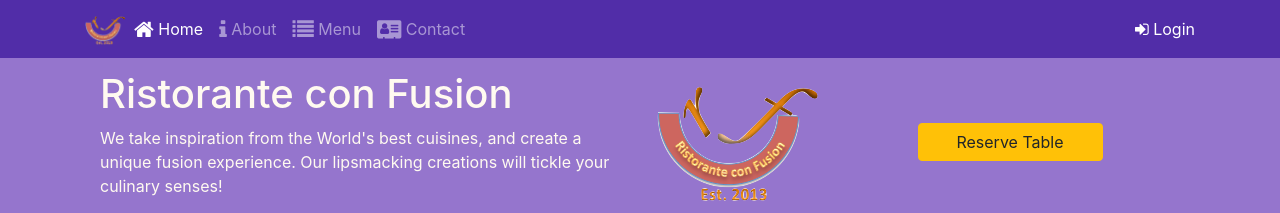
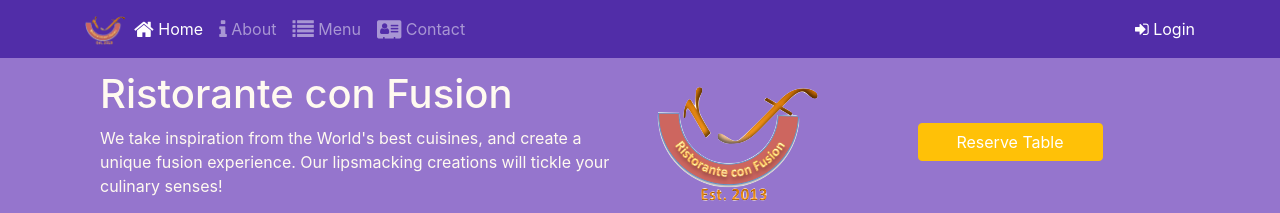
Before and after one commit to basharssalman/conFusion, a website: page index.html in a window 1280 px wide. Shown: the top 213 px of the page. Drawn offline with nearby package versions, Linux system fonts and the light colour scheme.

Commit message:
NPM Scripts Part 2

```diff
--- a/index.html
+++ b/index.html
@@ -8,11 +8,13 @@
     <meta http-equiv="x-ua-compatible" content="ie=edge">
 
     <!-- Bootstrap CSS -->
+    <!-- build:css css/main.css -->
     <link rel="stylesheet" href="node_modules/bootstrap/dist/css/bootstrap.min.css">
     <link rel="stylesheet" href="node_modules/font-awesome/css/font-awesome.min.css">
     <link rel="stylesheet" href="node_modules/bootstrap-social/bootstrap-social.css">
     <link rel="stylesheet" href="css/styles.css">
     <title>Ristorante Con Fusion</title>
+    <!-- endbuild -->
 </head>
 
 <body>
@@ -163,7 +165,7 @@
                 <div class="col-12 col-sm-3 align-self-center">
                     <img src="./img/logo.png" class="img-fluid">
                 </div>
-                <a id="reserve-id" class="col-12 col-sm-2 btn btn-block btn-warning align-self-center">Reserve Table</a>
+                <a id="reserve-id" class="col-12 col-sm-2 btn btn-block btn-warning align-self-center text-white">Reserve Table</a>
             </div>
         </div>
     </header>
@@ -305,10 +307,12 @@
         </div>
     </footer>
     <!-- jQuery first, then Popper.js, then Bootstrap JS. -->
+    <!-- build:js js/main.js -->
     <script src="node_modules/jquery/dist/jquery.slim.min.js"></script>
     <script src="node_modules/popper.js/dist/umd/popper.min.js"></script>
     <script src="node_modules/bootstrap/dist/js/bootstrap.min.js"></script>
     <script src="js/scripts.js"></script>
+    <!-- endbuild -->
 </body>
 
 </html>
```
Also changed, not shown: aboutus.html (+4 -0 lines), contactus.html (+4 -0 lines), package.json (+12 -2 lines), 2 other files.
